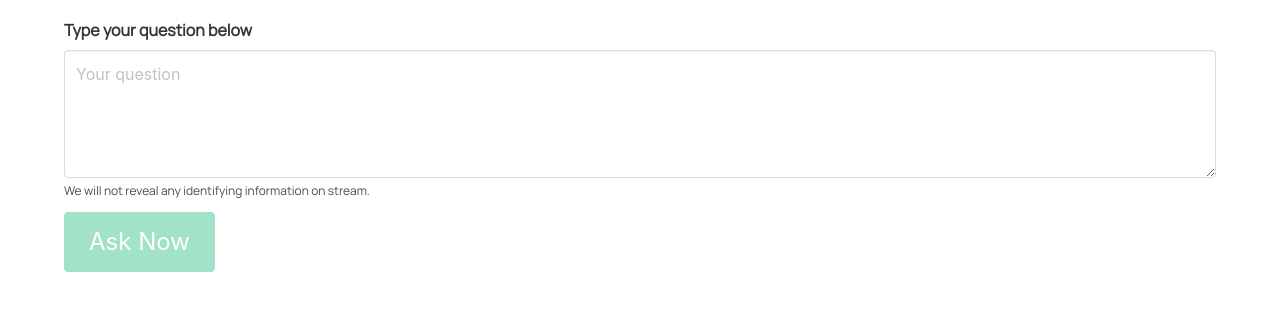
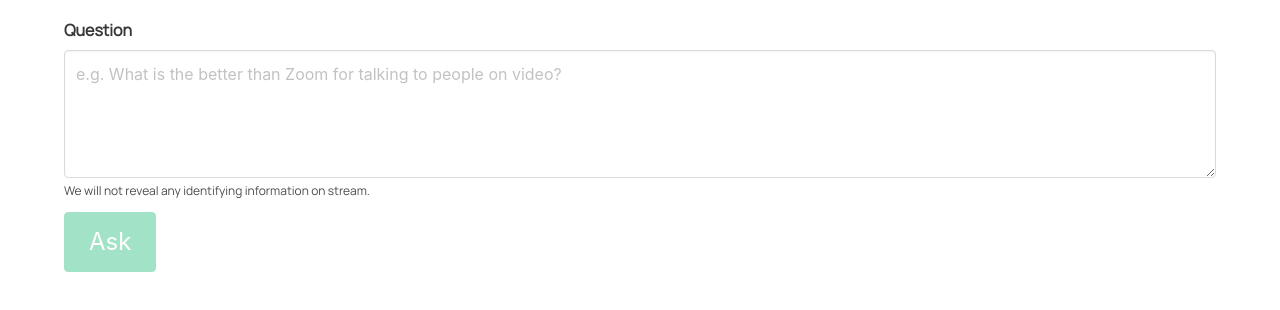
Before and after one commit to commonknowledge/mutual-aid-question-form, a website: page index.html in a window 1280 px wide. Shown: the part 82-392 px from the top of the page. Drawn offline with nearby package versions, Linux system fonts and the light colour scheme.

Commit message:
Improve copy

```diff
--- a/index.html
+++ b/index.html
@@ -41,13 +41,13 @@
             tabindex="-1"
             autocomplete="off"
           />
-          <label class="label" for="question">Type your question below</label>
+          <label class="label" for="question">Question</label>
           <div class="control">
             <textarea
               class="textarea"
               name="question"
               id="question"
-              placeholder="Your question"
+              placeholder="e.g. What is the better than Zoom for talking to people on video?"
               required
               onkeyup="checkFormIsComplete()"
             ></textarea>
@@ -63,7 +63,7 @@
             id="submit"
             disabled
           >
-            Ask Now
+            Ask
           </button>
         </div>
       </form>
```
